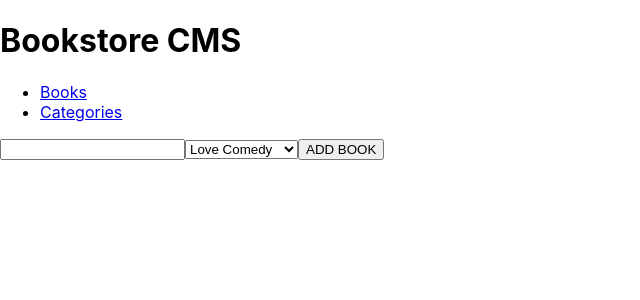
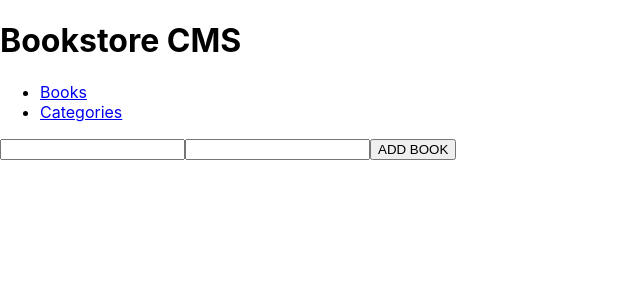
Before and after one commit to Sirvelasque/Bookstore, a React (Create React App) app: page / in a window 1280 px wide. Shown: the top 300 px of the page, without its empty margins (0-640 px from the left). Built offline with nearby package versions, Linux system fonts and the light colour scheme.

Commit message:
Delete category input and add Author input

```diff
--- a/src/components/Book.js
+++ b/src/components/Book.js
@@ -2,19 +2,17 @@ import React from 'react';
 import PropTypes from 'prop-types';
 
 function Book(props) {
-  const { genre, title, author } = props;
+  const { title, author } = props;
   return (
     <div className="book">
       {title}<hr />
       {author}<hr />
-      {genre}<hr />
       <button type="button">Delete</button>
     </div>
   );
 }
 
 Book.propTypes = {
-  genre: PropTypes.string.isRequired,
   title: PropTypes.string.isRequired,
   author: PropTypes.string.isRequired,
 };
--- a/src/components/BookList.js
+++ b/src/components/BookList.js
@@ -8,12 +8,11 @@ function BookList() {
 
   return (
     <div>
-      {books.map((el) => (
+      {books.map((book) => (
         <Book
           key={uuidv4()}
-          genre={el.genre}
-          title={el.genre}
-          author={el.author}
+          title={book.genre}
+          author={book.author}
         />
       ))}
       <Form />
--- a/src/components/Form.js
+++ b/src/components/Form.js
@@ -1,20 +1,21 @@
 import React, { useState } from 'react';
 
 function Form() {
-  const [title, setTitle] = useState('', '');
+  const [title, setTitle] = useState('');
+  const [author, setAuthor] = useState('')
 
   const handleInput = (e) => {
     setTitle(e.target.value);
   };
 
+  const handleAuthor = (e) => {
+    setAuthor(e.target.value);
+  }
+
   return (
     <form>
       <input type="text" value={title} onInput={(e) => handleInput(e)} />
-      <select>
-        <option value="Love Comedy">Love Comedy</option>
-        <option value="Adventures">Adventures</option>
-        <option value="Science Fiction">Science Fiction</option>
-      </select>
+      <input type="text" value={author} onInput={(e) => handleAuthor(e)} />
       <button type="submit">ADD BOOK</button>
     </form>
   );
```
